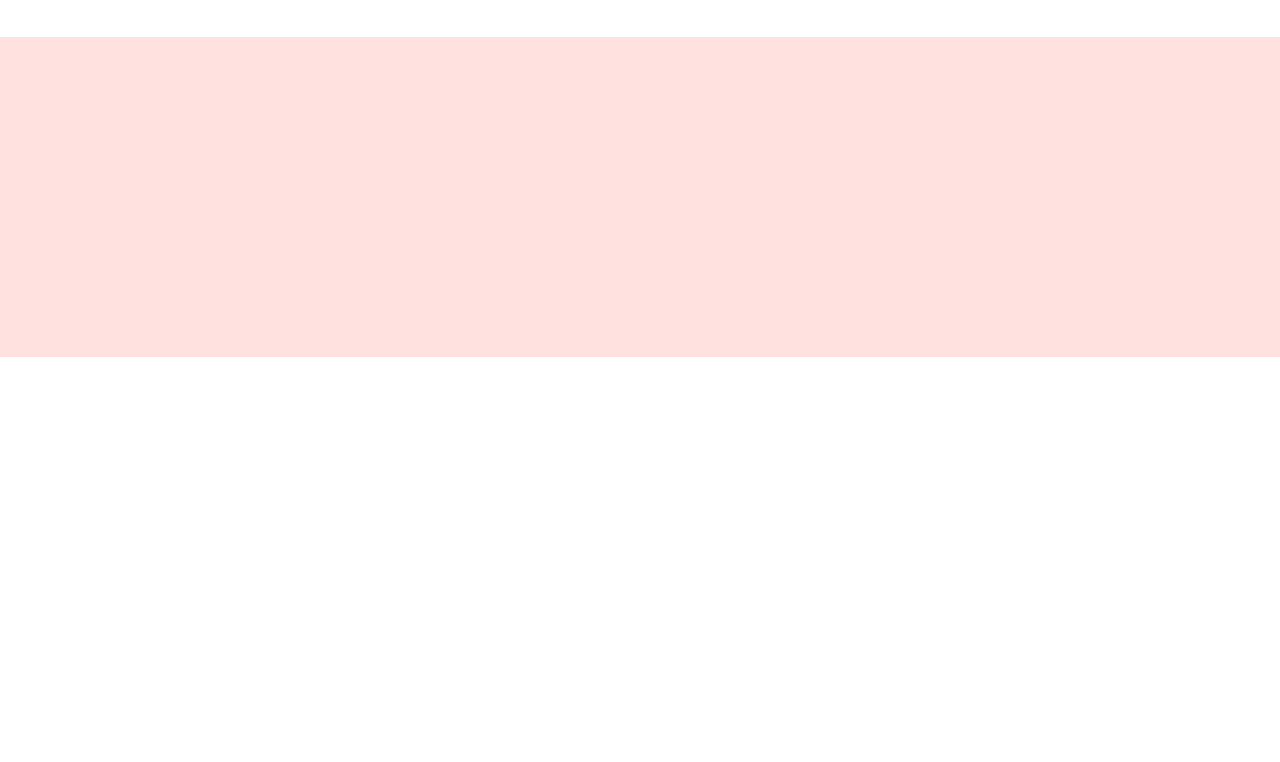
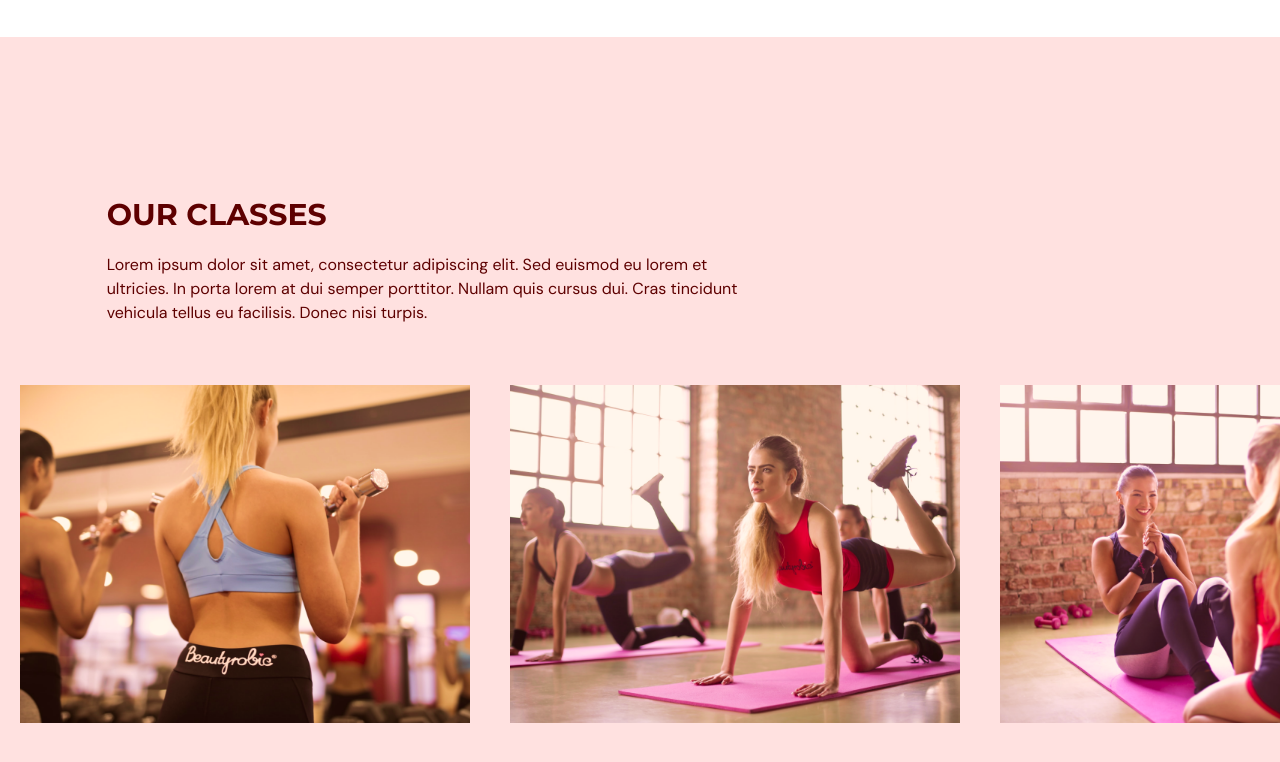
Before and after one commit to enkiga/fitness-app, a React (Vite) app: page / in a window 1280 px wide. Shown: the part 2068-2830 px from the top of the page. Before the commit the page ends 2425 px from the top, so only its background shows below. Built offline with nearby package versions, Linux system fonts and the light colour scheme.

Commit message:
ClassesPage

```diff
--- /dev/null
+++ b/src/scenes/our-classes/Class.tsx
@@ -0,0 +1,23 @@
+type Props = {
+    name: string;
+    description?: string;
+    image: string;
+};
+
+const Class = ({name, description, image}: Props) => {
+    const overlayStyles = `p-5 absolute z-30 flex h-[380px] w-[450px] flex-col items-center
+    justify-center whitespace-normal bg-primary-500 text-center text-white opacity-0 transition duration-500
+    hover:opacity-90 `;
+
+    return (
+        <li className="relative mx-5 inline-block h-[380px] w-[450px]">
+            <div className={overlayStyles}>
+                <p className="text-2xl">{name}</p>
+                <p className="mt-5">{description}</p>
+            </div>
+            <img alt={`${image}`} src={image}/>
+        </li>
+    );
+};
+
+export default Class;
--- a/src/scenes/our-classes/index.tsx
+++ b/src/scenes/our-classes/index.tsx
@@ -1,6 +1,57 @@
-import {SelectedPage} from "@/shared/types";
+import {ClassType, SelectedPage} from "@/shared/types";
 import {motion} from "framer-motion";
+import HText from "@/shared/HText.tsx";
+import image1 from "@/assets/image1.png";
+import image2 from "@/assets/image2.png";
+import image3 from "@/assets/image3.png";
+import image4 from "@/assets/image4.png";
+import image5 from "@/assets/image5.png";
+import image6 from "@/assets/image6.png";
+import Class from "@/scenes/our-classes/Class";
 
+const classes: Array<ClassType> = [
+    {
+        name: "Yoga Classes",
+        description: "Lorem ipsum dolor sit amet, consectetur adipiscing elit. Sed euismod eu lorem et ultricies. In porta lorem at dui semper porttitor. Nullam quis cursus dui. Cras tincidunt vehicula tellus eu facilisis. Donec nisi turpis, iaculis et arcu a, aliquet ultrices nisl. Nam in pharetra odio, ac blandit metus. Suspendisse potenti. ",
+        image: image1
+    },
+    {
+        name: "Cardio Classes",
+        description: "Lorem ipsum dolor sit amet, consectetur adipiscing elit. Sed euismod eu lorem et ultricies. " +
+            "In porta lorem at dui semper porttitor. Nullam quis cursus dui. Cras tincidunt vehicula tellus eu " +
+            "facilisis. Donec nisi turpis, iaculis et arcu a, aliquet ultrices nisl.",
+        image: image2
+    },
+    {
+        name: "Strength Classes",
+        description: "Lorem ipsum dolor sit amet, consectetur adipiscing elit. Sed euismod eu lorem et ultricies. " +
+            "In porta lorem at dui semper porttitor. Nullam quis cursus dui. Cras tincidunt vehicula tellus eu " +
+            "facilisis. Donec nisi turpis, iaculis et arcu a, aliquet ultrices nisl.",
+        image: image3
+    },
+    {
+        name: "Aerobics Classes",
+        description: "Lorem ipsum dolor sit amet, consectetur adipiscing elit. Sed euismod eu lorem et ultricies. " +
+            "In porta lorem at dui semper porttitor. Nullam quis cursus dui. Cras tincidunt vehicula tellus eu " +
+            "facilisis. Donec nisi turpis, iaculis et arcu a, aliquet ultrices nisl.",
+        image: image4
+    },
+    {
+        name: "Weight Loss Classes",
+        description: "Lorem ipsum dolor sit amet, consectetur adipiscing elit. Sed euismod eu lorem et ultricies. " +
+            "In porta lorem at dui semper porttitor. Nullam quis cursus dui. Cras tincidunt vehicula tellus eu " +
+            "facilisis. Donec nisi turpis, iaculis et arcu a, aliquet ultrices nisl. ",
+        image: image5
+    },
+    {
+        name: "Body Building Classes",
+        description: "Lorem ipsum dolor sit amet, consectetur adipiscing elit. Sed euismod eu lorem et ultricies. " +
+            "In porta lorem at dui semper porttitor. Nullam quis cursus dui. Cras tincidunt vehicula tellus eu " +
+            "facilisis. Donec nisi turpis, iaculis et arcu a, aliquet ultrices nisl.",
+        image: image6
+    }
+
+]
 
 type Props = {
     setSelectedPage: (value: SelectedPage) => void;
@@ -13,6 +64,39 @@ const OurClasses = ({setSelectedPage}: Props) => {
         <motion.div
             onViewportEnter={() => setSelectedPage(SelectedPage.OurClasses)}>
 
+            <motion.div
+                className="mx-auto w-5/6"
+                initial="hidden"
+                whileInView="visible"
+                viewport={{once: true, amount: 0.5}}
+                transition={{delay: 0.2, duration: 0.5}}
+                variants={{
+                    hidden: {opacity: 0, x: -50},
+                    visible: {opacity: 1, x: 0},
+                }}>
+                <div className="md:w-3/5">
+                    <HText>OUR CLASSES</HText>
+                    <p className="py-5">
+                        Lorem ipsum dolor sit amet, consectetur adipiscing elit. Sed
+                        euismod eu lorem et ultricies. In porta lorem at dui semper
+                        porttitor. Nullam quis cursus dui. Cras tincidunt vehicula
+                        tellus eu facilisis. Donec nisi turpis.
+                    </p>
+                </div>
+            </motion.div>
+            <div className="mt-10 h-[353px] w-full overflow-x-auto overflow-y-hidden">
+                <ul className="w-[2800px] whitespace-nowrap">
+                    {classes.map((item: ClassType, index) => (
+                        <Class
+                            key={`${item.name}-${index}`}
+                            name={item.name}
+                            description={item.description}
+                            image={item.image}
+                        />
+                    ))}
+                </ul>
+
+            </div>
         </motion.div>
     </section>
 };
--- a/src/shared/types.ts
+++ b/src/shared/types.ts
@@ -12,3 +12,9 @@ export interface BenefitType {
     title: string;
     description: string;
 }
+
+export interface ClassType {
+    name: string;
+    description?: string;
+    image: string;
+}
```
